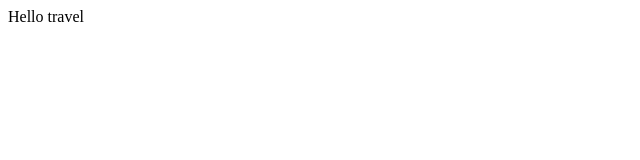
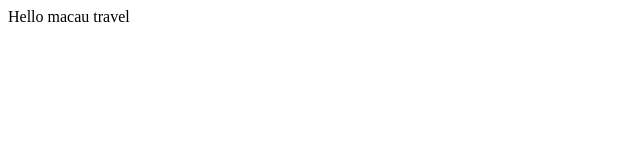
Before and after one commit to macautravel/macautravel.github.io, a plain HTML site: page index.html in a window 1280 px wide. Shown: the full height of the page, 0-640 px from the left. Drawn offline with Linux system fonts and the light colour scheme.

Commit message:
file index.html

```diff
--- a/index.html
+++ b/index.html
@@ -1 +1 @@
-<p>Hello travel</p>
+<p>Hello macau travel</p>
```
